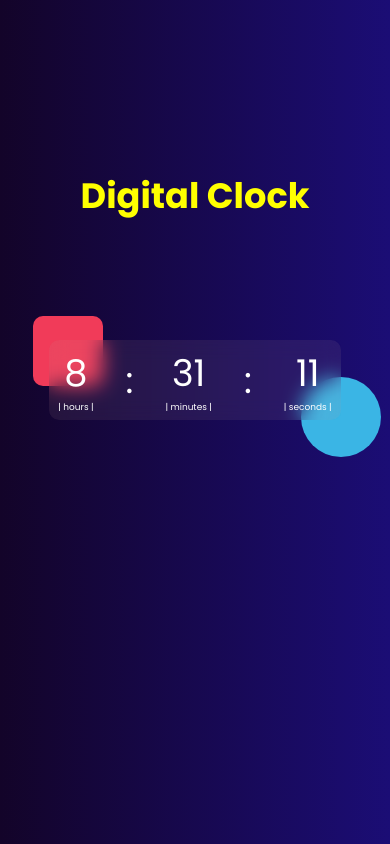
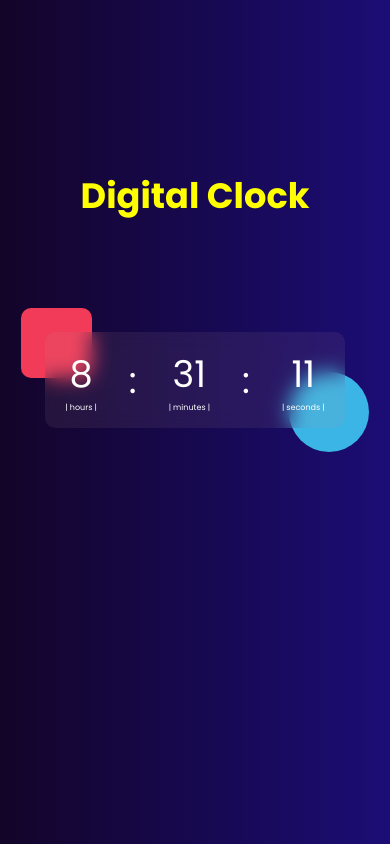
Before and after one commit to Krishna72user/Digital-Clock, a plain HTML site: page index.html in a window 390 px wide. Drawn offline with Linux system fonts and the light colour scheme.

Commit message:
Final Commit

```diff
--- a/index.html
+++ b/index.html
@@ -8,16 +8,15 @@
 </head>
 <body>
     <div class="heading">Digital Clock</div>
-    <div class="sq"></div>
     <div class="container">
         <div class="box">
             <div class="hours"></div>
             <div class="b">| hours |</div>
         </div>
         <div class="col">:</div>
-            <div class="box">
+        <div class="box">
             <div class="minutes"></div>
-        <div class="b">| minutes |</div>
+            <div class="b">| minutes |</div>
         </div>
         <div class="col">:</div>
         <div class="box">
@@ -25,7 +24,10 @@
             <div class="b">| seconds |</div>
         </div>
     </div>
-    <div class="circle"></div>
+    <div class="cs">
+        <div class="sq"></div>
+        <div class="circle"></div>
+    </div>
     <script>
         window.onload=()=>{
             let d = new Date();
--- a/style.css
+++ b/style.css
@@ -12,9 +12,6 @@ body{
     flex-direction: column;
     align-items: center;
     background: linear-gradient(to right ,rgb(19, 4, 41),rgb(27, 13, 117));
-    position: relative;
-    /* background: linear-gradient(135deg, #4facfe, #00f2fe); Background for testing */
-
 }
 .hours,.minutes,.seconds,.col{
     font-size: 2.3em;
@@ -31,27 +28,6 @@ body{
     background: rgba(191, 159, 159, 0.1);
     border-radius: 10px;
 }
-.sq{
-    position: absolute;
-    top: 35vh;
-    left: 35vw;
-    z-index: -1;
-    height: 5em;
-    border-radius: 10px;
-    width: 5em;
-    background-color: rgb(241, 59, 89);
-}
-.circle{
-    position: absolute;
-    z-index: -1;
-    top:37vh;
-    left: 56vw;
-    margin: 3em;
-    height: 6em;
-    border-radius: 50%;
-    width: 6em;
-    background-color: rgb(58, 181, 229);
-}
 .heading{
     position: absolute;
     top: 20vh;
@@ -59,43 +35,56 @@ body{
     font-weight: bold;
     color: yellow;
 }
-@media only screen and (max-width:768px){
+.b{
+    font-size:0.8em ;
+}
+
+.box{
+    display: flex;
+    flex-direction: column;
+    justify-content: center;
+    align-items: center;
+}
 .sq{
-        height: 4.7em;
-        width: 4.7em;
-        top:34vh;
-        left: 11vw;
+    height: 5em;
+    border-radius: 10px;
+    width: 5em;
+    background-color: rgb(241, 59, 89);
 }
 .circle{
-        height: 5.4em;
-        width: 5.4em;
-        top: 39vh;
-        left: 60vh;
+    height: 6em;
+    position: absolute;
+    border-radius: 50%;
+    bottom: 0;
+    right: 0;
+    width: 6em;
+    background-color: rgb(58, 181, 229);
 }
+.cs{
+    z-index: -1;
+    position: absolute;
+    display: flex;
+    height: 10em;
+    width: 30em;
 }
-@media only screen  and (max-width:455px){
+@media only screen and (max-width:455px){
     .container{
-        width: 75vw;
-        height: 5em;
+        width: 77vw;
+        height: 6em;
+        }
+        .cs{
+            width: 89vw;
+            height: 9em;
         }
         .sq{
             height: 4.4em;
             width: 4.4em;
-        top:37.4vh;
-        left: 8.4vw;
         }
         .circle{
             height: 5em;
             width: 5em;
-        top: 39vh;
-        left: 30vh;
         }
         .b{
-        font-size:2.3vw ;
+            font-size:0.5em ;
         }
     }
-.box{
-    display: flex;
-    flex-direction: column;
-    align-items: center;
-}
```
Lines whose indentation alone changed are shown as unchanged.
